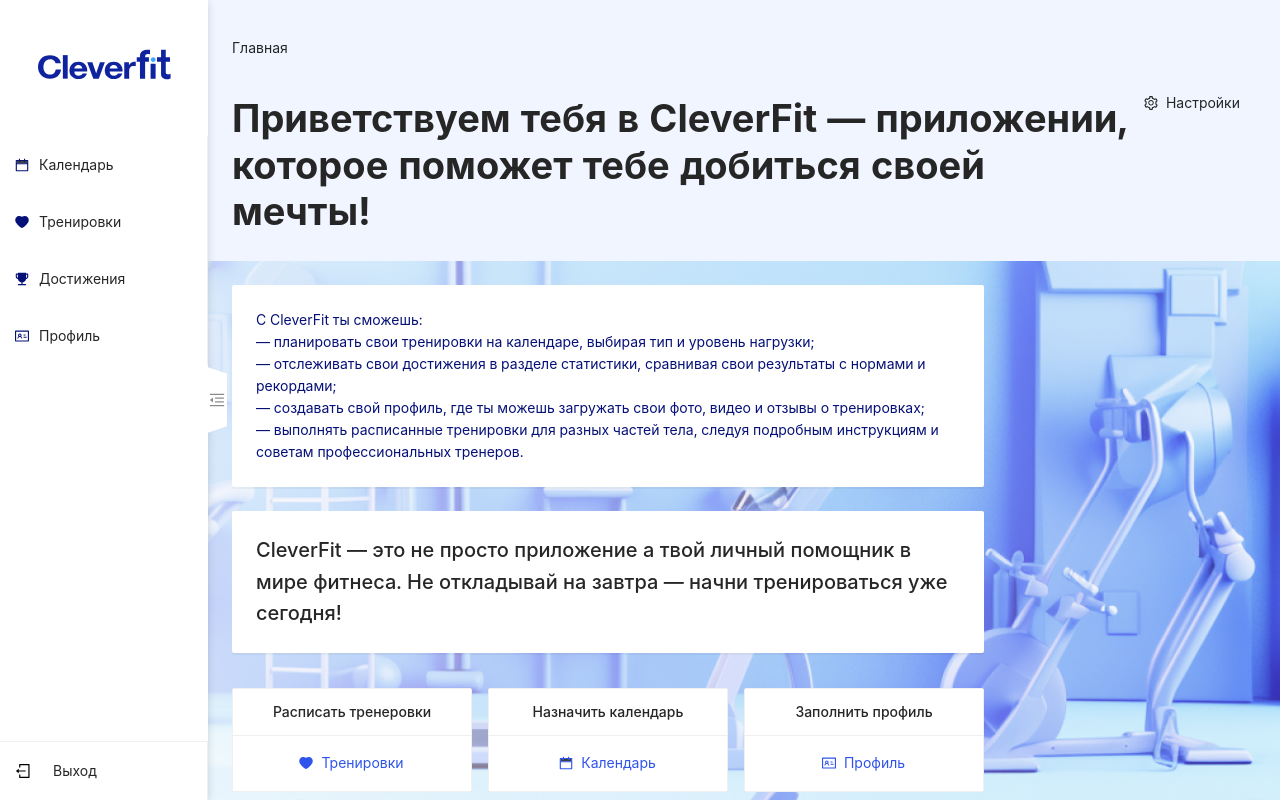
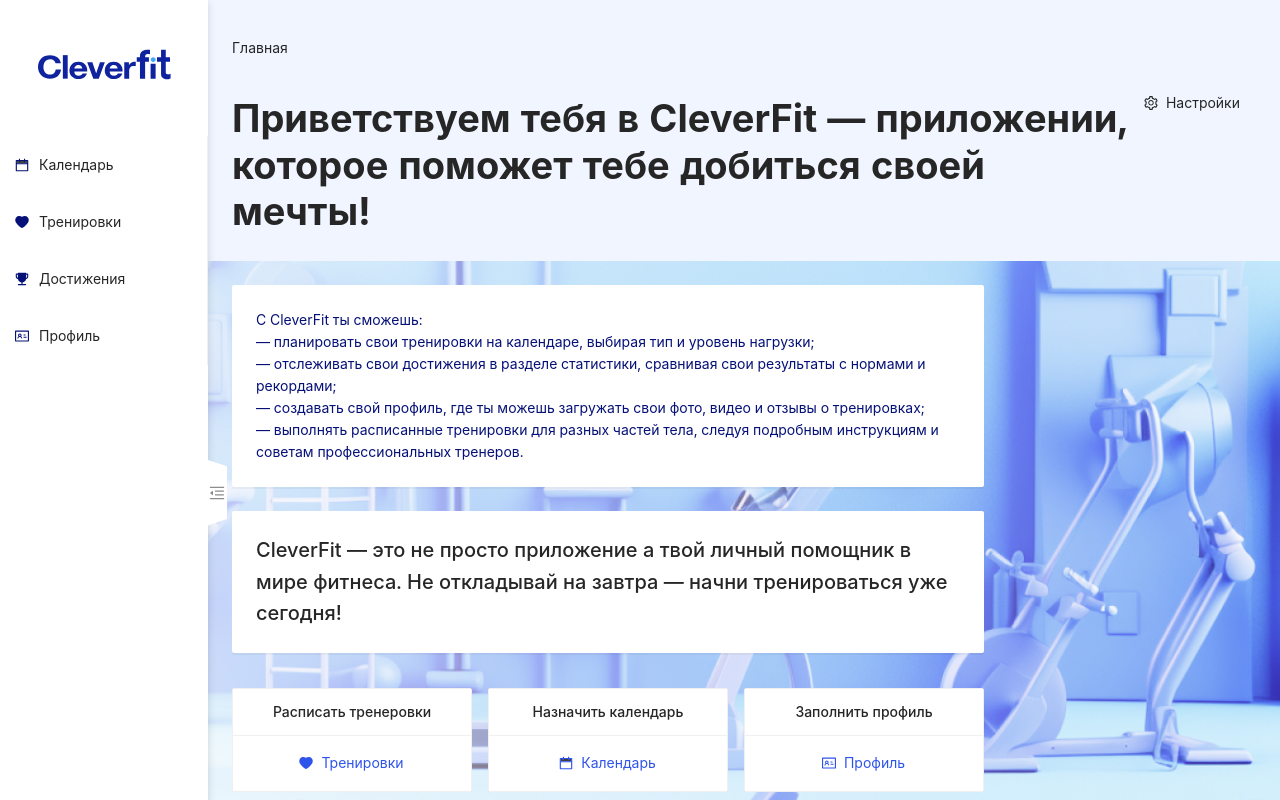
Before and after one commit to ClevertecFrontendLab/fenixAlex88, a React (Vite) app: page /#/ in a window 1280 px wide. Shown: the top 800 px of the page. Built offline with nearby package versions, Linux system fonts and the light colour scheme.

Commit message:
fix: fixing exit button

```diff
--- a/src/components/sidebar/sidebar.module.css
+++ b/src/components/sidebar/sidebar.module.css
@@ -1,6 +1,6 @@
 .sidebar>div {
-	height: 100vh;
-	max-height: 1024px;
+	height: 100%;
+	min-height: 100vh;
 	position: relative;
 	display: flex;
 	flex-direction: column;
```
